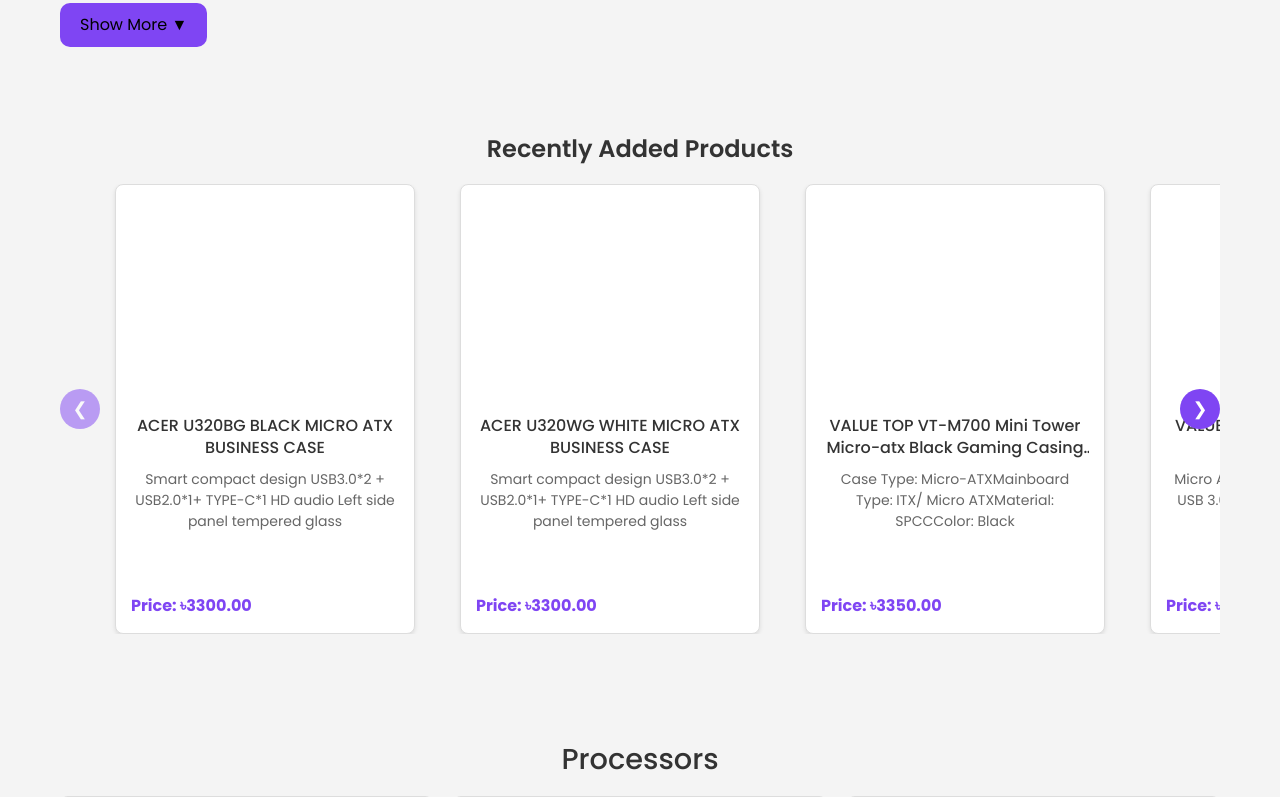
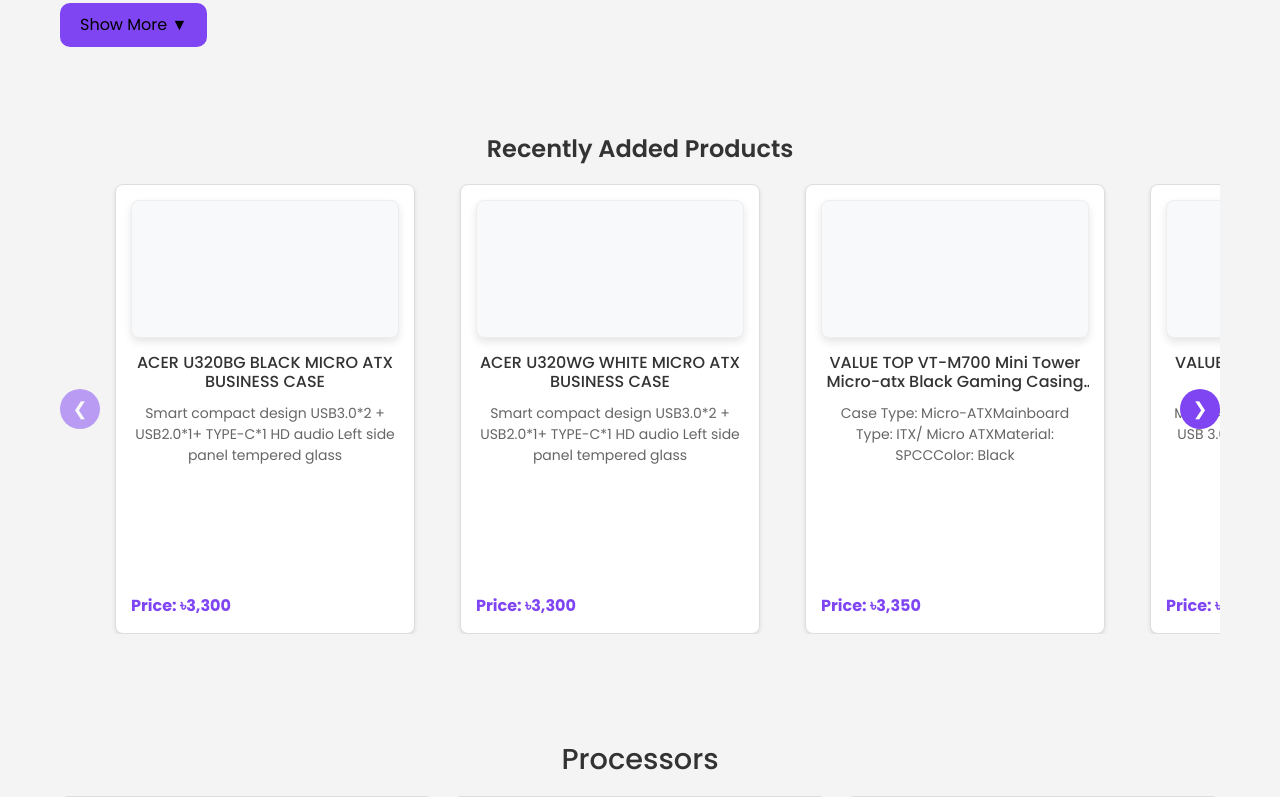
Before and after one commit to Isme-Azam-Sakib/BuyCheaper, a PHP site: page / in a window 1280 px wide. Shown: the part 851-1648 px from the top of the page. Run offline with PHP 8.4, Linux system fonts and the light colour scheme; data comes from the database, SQL or seed files in the repository.

Commit message:
added default image
product card now shows default image when images are broken or doesn't exist

```diff
--- a/css/style.css
+++ b/css/style.css
@@ -326,10 +326,27 @@
 /* Product Image */
 .product-image {
     width: 100%;
-    max-width: 250px;
-    height: auto;
-    border-radius: 8px;
-    margin-bottom: 20px;
+    height: 200px;
+    margin-bottom: 15px;
+    background: #f8f9fa;
+    display: flex;
+    align-items: center;
+    justify-content: center;
+    border: 1px solid #eee;
+}
+
+.product-image img {
+    max-width: 100%;
+    max-height: 100%;
+    object-fit: contain;
+    background: #f8f9fa;
+}
+
+/* Remove any other img-related styles that might be conflicting */
+.carousel-item img:not([src]),
+.carousel-item img[src=""],
+.carousel-item img[src="#"] {
+    display: none;
 }
 
 /* Product Description */
@@ -719,8 +736,8 @@
 }
 
 .carousel-item {
-    flex: 0 0 300px; /* Fixed width */
-    min-height: 400px; /* Minimum height */
+    flex: 0 0 300px;
+    min-height: 400px;
     margin: 0 15px;
     padding: 15px;
     border: 1px solid #ddd;
@@ -732,19 +749,42 @@
     flex-direction: column;
 }
 
-.carousel-item img {
+.product-image {
     width: 100%;
     height: 200px;
+    margin-bottom: 15px;
+    background-color: #f8f9fa;
+    display: flex;
+    align-items: center;
+    justify-content: center;
+    border: 1px solid #eee;
+}
+
+.product-image img {
+    max-width: 100%;
+    max-height: 100%;
     object-fit: contain;
-    margin-bottom: 15px;
-    background-color: #fff;
+}
+
+.no-image {
+    width: 100%;
+    height: 100%;
+    background: #f8f9fa url('/buyCheaper/images/no-image.png') center/contain no-repeat;
+}
+
+.carousel-item img:not([src]),
+.carousel-item img[src=""],
+.carousel-item img[src="#"] {
+    display: block;
+    min-height: 200px;
+    background: #f8f9fa url('../images/no-image.png') center/contain no-repeat;
+    border: 1px solid #eee;
 }
 
 .carousel-item h3 {
     font-size: 16px;
     margin-bottom: 10px;
-    line-height: 1.4;
-    max-height: 44px;
+    height: 40px;
     overflow: hidden;
     display: -webkit-box;
     -webkit-line-clamp: 2;
@@ -759,6 +799,7 @@
     display: -webkit-box;
     -webkit-line-clamp: 3;
     -webkit-box-orient: vertical;
+    margin-bottom: 15px;
 }
 
 .carousel-item .price {
--- a/index.php
+++ b/index.php
@@ -199,10 +199,14 @@
             <div class="carousel-track">
                 <?php foreach ($recentProducts as $product): ?>
                     <div class="carousel-item">
-                        <img src="<?= $product['productImage']; ?>" alt="<?= $product['productName']; ?>" />
-                        <h3><?= $product['productName']; ?></h3>
-                        <p style="margin-bottom: 60px"><?= $product['description']; ?></p>
-                        <span class="price">Price: ৳<?= $product['price']; ?></span>
+                        <div class="product-image">
+                            <img src="<?= !empty($product['productImage']) ? htmlspecialchars($product['productImage']) : '/buyCheaper/assets/no-image.png' ?>"
+                                 alt="<?= htmlspecialchars($product['productName']) ?>"
+                                 loading="lazy">
+                        </div>
+                        <h3><?= htmlspecialchars($product['productName']); ?></h3>
+                        <p><?= htmlspecialchars($product['description']); ?></p>
+                        <span class="price">Price: ৳<?= number_format($product['price']); ?></span>
                     </div>
                 <?php endforeach; ?>
             </div>
@@ -216,7 +220,9 @@
         <div class="search-results">
             <?php foreach ($cpuProducts as $product): ?>
                 <div class="search-result-item">
-                    <img src="<?php echo htmlspecialchars($product['productImage']); ?>" alt="<?php echo htmlspecialchars($product['productName']); ?>">
+                    <img src="<?= !empty($product['productImage']) ? $product['productImage'] : '/buyCheaper/assets/no-image.png' ?>"
+                         alt="<?= htmlspecialchars($product['productName']) ?>"
+                         onerror="this.src='/buyCheaper/assets/no-image.png'">
                     <h2><?php echo htmlspecialchars($product['productName']); ?></h2>
                     <p style="margin-bottom: 60px"><?php echo htmlspecialchars($product['description']); ?></p>
                     <a href="/buyCheaper/public/product_details.php?id=<?php echo $product['productId']; ?>" class="compare-price-button">Compare Price</a>
@@ -232,7 +238,9 @@
             <div class="search-results">
                 <?php foreach ($ramProducts as $product): ?>
                     <div class="search-result-item">
-                        <img src="<?php echo htmlspecialchars($product['productImage']); ?>" alt="<?php echo htmlspecialchars($product['productName']); ?>">
+                        <img src="<?= !empty($product['productImage']) ? $product['productImage'] : '/buyCheaper/assets/no-image.png' ?>"
+                             alt="<?= htmlspecialchars($product['productName']) ?>"
+                             onerror="this.src='/buyCheaper/assets/no-image.png'">
                         <h2><?php echo htmlspecialchars($product['productName']); ?></h2>
                         <p style="margin-bottom: 60px"><?php echo htmlspecialchars($product['description']); ?></p>
                         <a href="/buyCheaper/public/product_details.php?id=<?php echo $product['productId']; ?>" class="compare-price-button">Compare Price</a>
@@ -250,7 +258,9 @@
         <div class="search-results">
             <?php foreach ($psuProducts as $product): ?>
                 <div class="search-result-item">
-                    <img src="<?php echo htmlspecialchars($product['productImage']); ?>" alt="<?php echo htmlspecialchars($product['productName']); ?>">
+                    <img src="<?= !empty($product['productImage']) ? $product['productImage'] : '/buyCheaper/assets/no-image.png' ?>"
+                         alt="<?= htmlspecialchars($product['productName']) ?>"
+                         onerror="this.src='/buyCheaper/assets/no-image.png'">
                     <h2><?php echo htmlspecialchars($product['productName']); ?></h2>
                     <p style="margin-bottom: 60px"><?php echo htmlspecialchars($product['description']); ?></p>
                     <a href="/buyCheaper/public/product_details.php?id=<?php echo $product['productId']; ?>" class="compare-price-button">Compare Price</a>
@@ -286,7 +296,6 @@
         });
     </script>
     <script src="js/app.js" defer></script>
-    <!-- <script src="js/scripts.js" defer></script> -->
 
 </body>
 
```
Also changed, not shown: assets/no-image.png (added).
